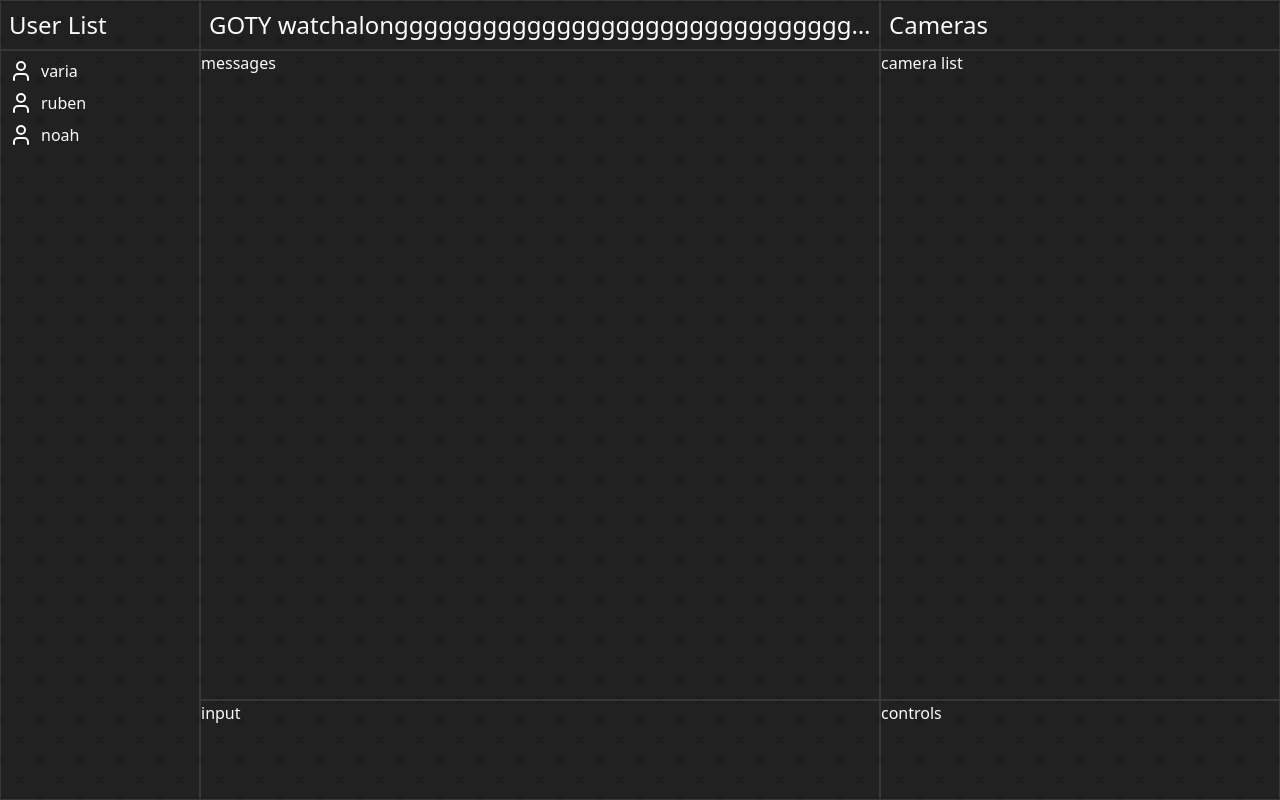
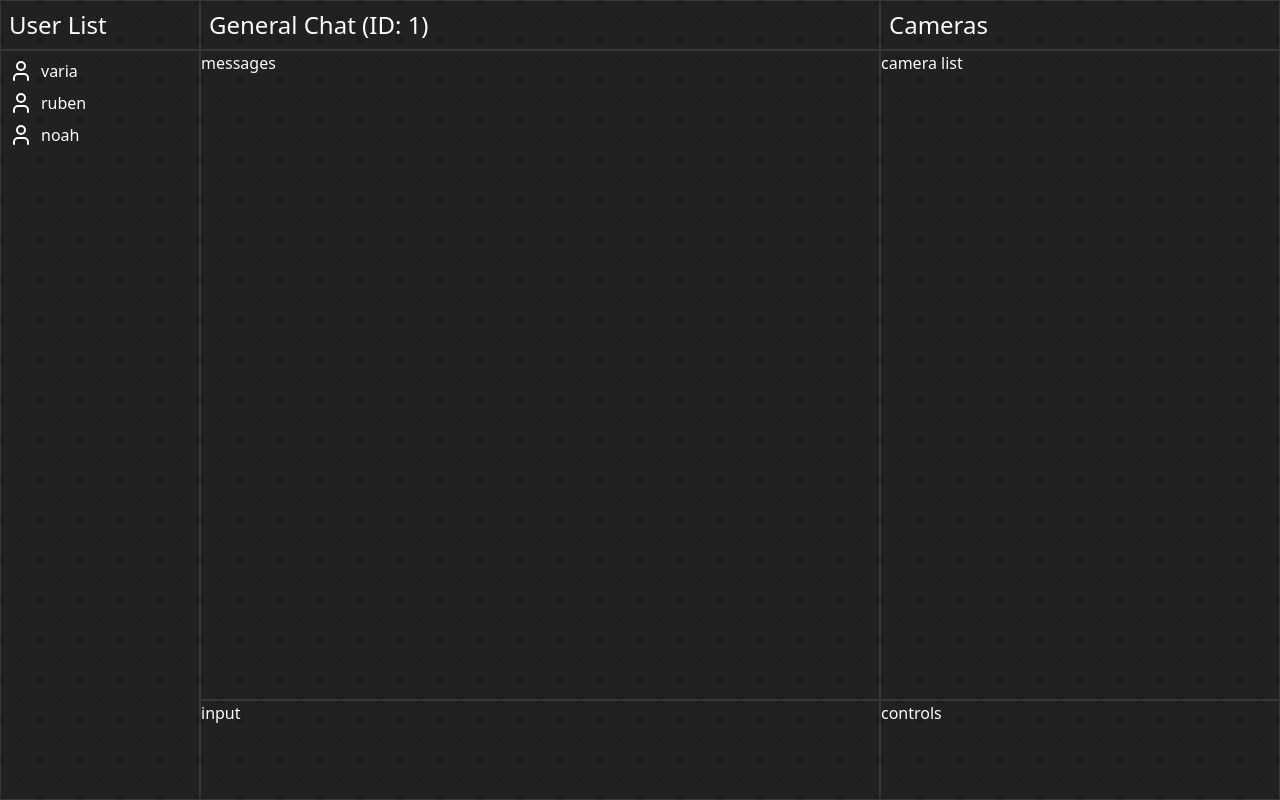
Before and after one commit to varia418/randtalk, a React (Vite) app: page /room/1 in a window 1280 px wide. Built offline with nearby package versions, Linux system fonts and the light colour scheme.

Commit message:
use useLoaderData for room details and update routes with loader

```diff
--- a/src/pages/ChatRoom.tsx
+++ b/src/pages/ChatRoom.tsx
@@ -1,8 +1,10 @@
 import UserList from "@/components/UserList";
-import { useParams } from "react-router";
+import { useLoaderData } from "react-router";
 
 function ChatRoom() {
-	const { roomId } = useParams();
+	const { room } = useLoaderData();
+	console.log("🚀 ~ ChatRoom ~ room:", room);
+
 	const users = [
 		{ id: 1, name: "varia" },
 		{ id: 2, name: "ruben" },
@@ -15,8 +17,7 @@
 			</div>
 			<div className="border px-2 flex items-center min-w-0">
 				<h1 className="text-2xl truncate">
-					GOTY
-					watchalongggggggggggggggggggggggggggggggggggggggggggggggggggggggggggggggggggggggggggggggggggggggggggggggggggggggggggg
+					{room.title} (ID: {room.id})
 				</h1>
 			</div>
 			<div className="border px-2 flex items-center">
--- a/src/routes.ts
+++ b/src/routes.ts
@@ -1,8 +1,25 @@
 import { createBrowserRouter } from "react-router";
 import Home from "./pages/Home";
 import ChatRoom from "./pages/ChatRoom";
+import GlobalSpinner from "./components/GlobalSpinner";
 
 export const router = createBrowserRouter([
 	{ path: "/", Component: Home },
-	{ path: "/room/:roomId", Component: ChatRoom },
+	{
+		path: "/room/:roomId",
+		loader: async () => {
+			await new Promise((resolve) => setTimeout(resolve, 3000));
+			return {
+				room: {
+					id: "1",
+					title: "General Chat",
+					creator: "Alice",
+					numberOfParticipants: 5,
+					createdAt: new Date(),
+				},
+			};
+		},
+		HydrateFallback: GlobalSpinner,
+		Component: ChatRoom,
+	},
 ]);
```
